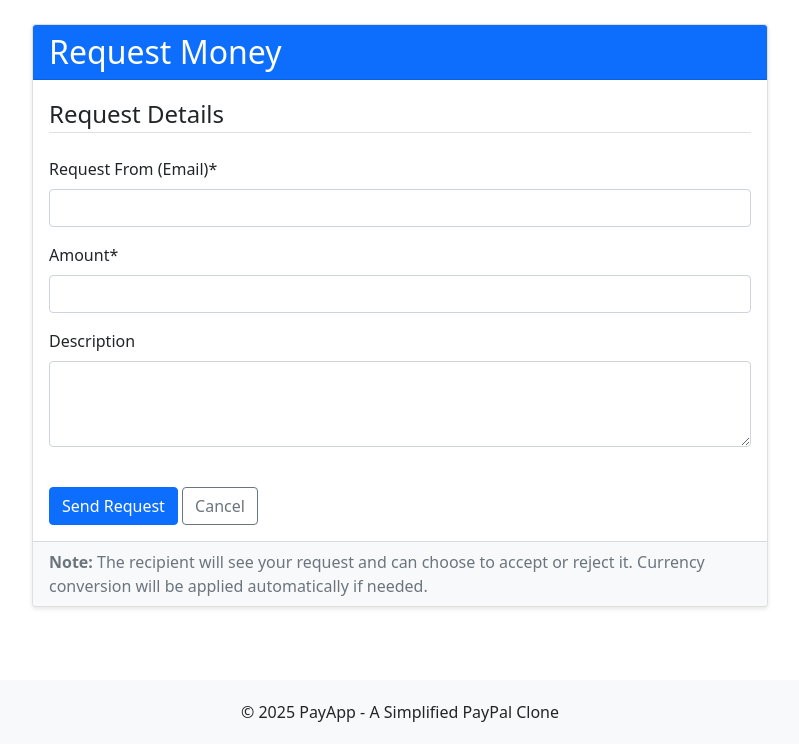
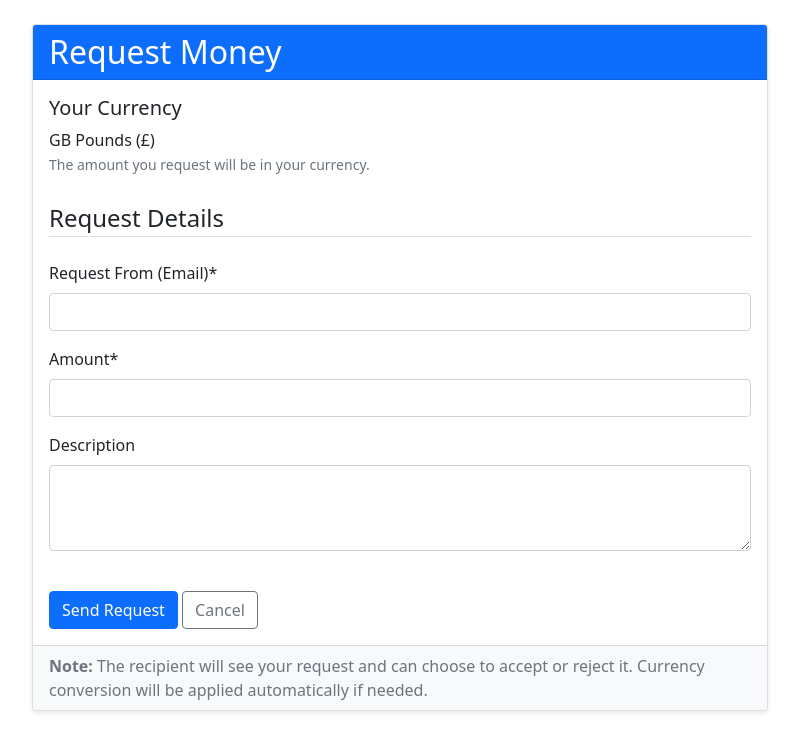
Before and after one commit to OwenJGN/webapps2025, a Django app: page /webapps2025/request-payment/ in a window 1280 px wide. Shown: the part 56-807 px from the top of the page, without its empty margins (240-1039 px from the left). Before the commit the page ends 778 px from the top, so only its background shows below. Run offline with Django 5.2, Linux system fonts and the light colour scheme; a user stored in the database is signed in; data comes from the database, SQL or seed files in the repository; both versions use the stored data as it was after the commit; some libraries are stand-ins or nearby versions.

Commit message:
Updated Request Logic

```diff
--- a/payapp/views.py
+++ b/payapp/views.py
@@ -170,7 +170,7 @@
 
 
 @login_required
-def respond_to_request(request, request_id, transaction=None):
+def respond_to_request(request, request_id):
     """
     Handle responding to a payment request
     """
@@ -216,7 +216,7 @@
                     requester.profile.save()
 
                     # Create transaction record
-                    transaction = Transaction.objects.create(
+                    transaction_obj = Transaction.objects.create(
                         sender=requestee,
                         receiver=requester,
                         amount_sender_currency=amount_requestee_currency,
--- a/static/js/main.js
+++ b/static/js/main.js
@@ -1,12 +1,19 @@
 // Main JavaScript file for PayApp
 
 document.addEventListener('DOMContentLoaded', function() {
-    // Add a timeout for alert messages to automatically dismiss
-    const alerts = document.querySelectorAll('.alert:not(.alert-permanent)');
-    alerts.forEach(function(alert) {
+    // Only auto-dismiss notification alerts, not information alerts
+    const temporaryAlerts = document.querySelectorAll('.alert.alert-success, .alert.alert-danger, .alert.alert-warning:not(.alert-permanent)');
+    temporaryAlerts.forEach(function(alert) {
         setTimeout(function() {
-            const bsAlert = new bootstrap.Alert(alert);
-            bsAlert.close();
+            try {
+                const bsAlert = new bootstrap.Alert(alert);
+                bsAlert.close();
+            } catch (e) {
+                // Fallback if Bootstrap Alert isn't available
+                if (alert && alert.parentNode) {
+                    alert.parentNode.removeChild(alert);
+                }
+            }
         }, 5000); // 5 seconds
     });
 
--- a/templates/payapp/request_payment.html
+++ b/templates/payapp/request_payment.html
@@ -11,8 +11,8 @@
                 <h2 class="card-title mb-0">Request Money</h2>
             </div>
             <div class="card-body">
-                <div class="alert alert-light border mb-4">
-                    <h5 class="alert-heading">Your Currency</h5>
+                <div class="info-card alert-permanent mb-4">
+                    <h5 class="info-card-heading">Your Currency</h5>
                     <p class="mb-0">{{ user.profile.get_currency_display }}</p>
                     <small class="text-muted">The amount you request will be in your currency.</small>
                 </div>
--- a/templates/register/profile.html
+++ b/templates/register/profile.html
@@ -42,12 +42,10 @@
                                     <div class="col-md-6">
                                         <div class="form-group">
                                             <h5>Currency Preference</h5>
-                                            <div class="alert alert-warning">
                                                 <small>
                                                     <strong>Note:</strong> Changing your currency will convert your current balance
                                                     to the new currency using the current exchange rate.
                                                 </small>
-                                            </div>
                                             {{ profile_form|crispy }}
                                         </div>
                                     </div>
```
Also changed, not shown: templates/payapp/make_payment.html (+4 -4 lines), webapps.db.
